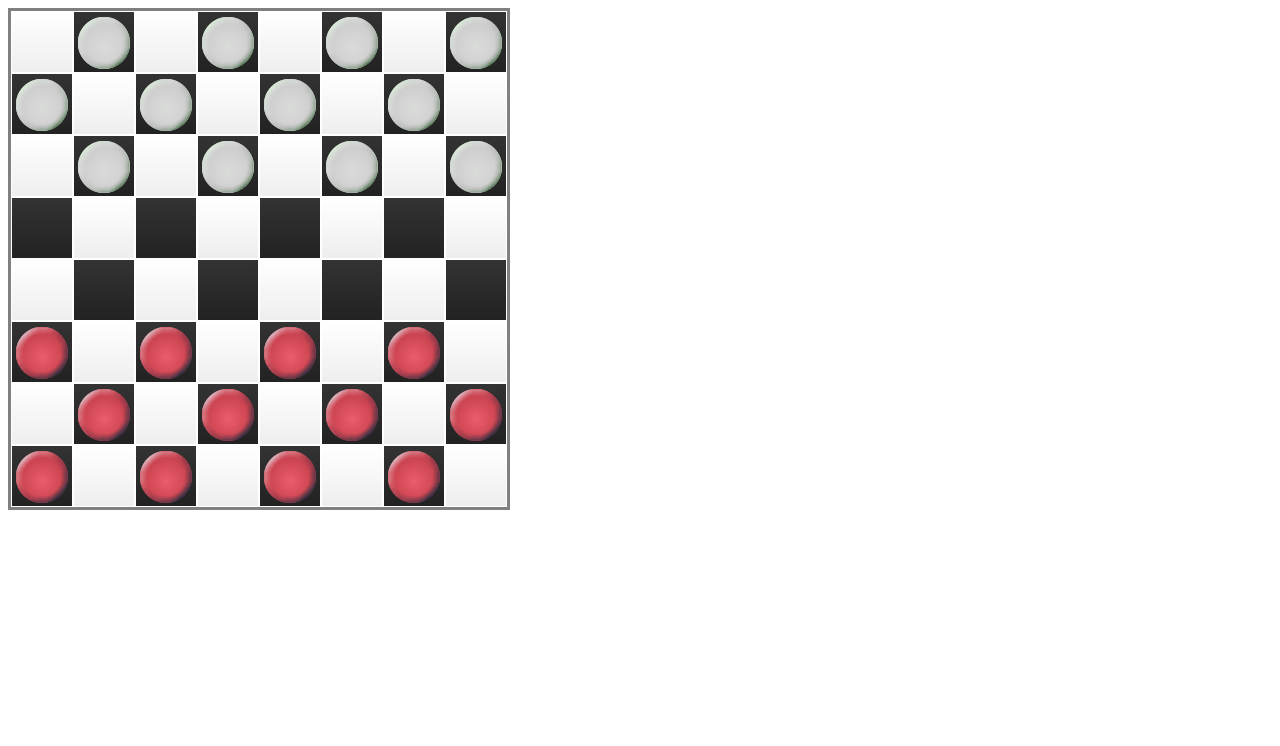
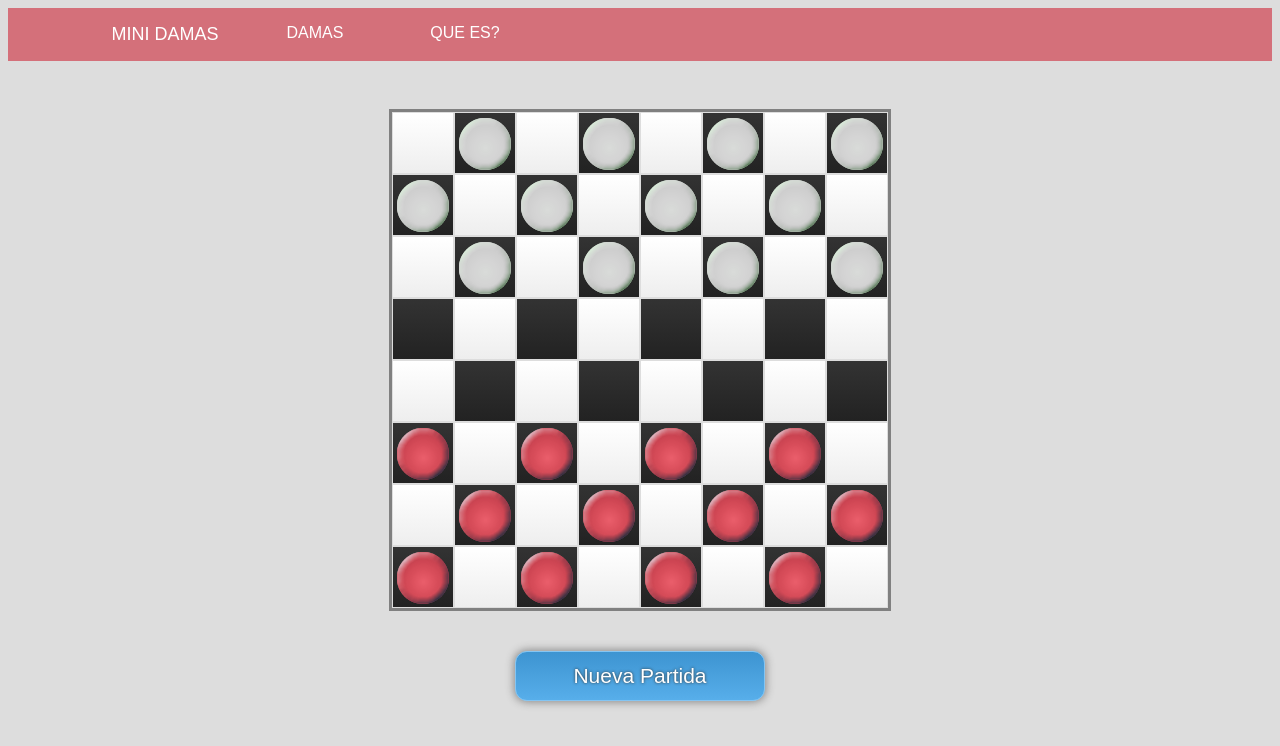
Before and after one commit to bonino97/LPPA, a plain HTML site: page damas/index.html in a window 1280 px wide. Drawn offline with Linux system fonts and the light colour scheme.

Commit message:
Adding navbar and button

```diff
--- a/damas/index.html
+++ b/damas/index.html
@@ -3,23 +3,21 @@
   <head>
     <meta charset="UTF-8" />
     <meta http-equiv="X-UA-Compatible" content="IE=edge" />
-    <meta name="viewport" content="width=device-width, initial-scale=1.0" />
+    <meta name="viewport" content="width=device-width, initial-scale=1" />
     <link rel="stylesheet" href="./styles.css" />
     <title>Damas</title>
   </head>
   <body>
     <div class="container">
+      <div class="navbar">
+        <nav class="nav-container">
+          <a class="font-size-title" href="#">Mini Damas</a>
+          <a class="font-size-nav" href="#">DAMAS</a>
+          <a class="font-size-nav" href="#">QUE ES?</a>
+        </nav>
+      </div>
+      <section class="content">
         <table class="board">
-        <!-- <tr>
-          <th>1</th>
-          <th>2</th>
-          <th>3</th>
-          <th>4</th>
-          <th>5</th>
-          <th>6</th>
-          <th>7</th>
-          <th>8</th>
-        </tr> -->
           <tr>
             <td><div class="item-white"></div></td>
             <td>
@@ -149,6 +147,12 @@
             <td><div class="item-white"></div></td>
           </tr>
         </table>
+      </section>
+      <div class="button-group">
+        <button class="button-style">
+          Nueva Partida
+        </button>
+      </div>
     </div>
   </body>
 </html>
--- a/damas/styles.css
+++ b/damas/styles.css
@@ -1,19 +1,24 @@
-.container {
-  width: 100%;
-  height: 100%;
+body {
   font-family: Arial, Helvetica, sans-serif;
+  background-color: #dddddd;
+  font-size: 62.5%;
+}
+
+.content {
+  display: grid;
+  justify-items: center;
 }
 
 .board {
   border: 3px solid gray;
-  position: absolute;
   border-spacing: 0px !important;
+  overflow-x: auto;
 }
 
-.flex-container {
+/* .flex-container {
   display: flex;
   flex-direction: row;
-}
+} */
 
 .item-black {
   width: 60px;
@@ -40,3 +45,79 @@
   height: 100%;
   background-image: url(./img/PieceWhite.png);
 }
+
+.navbar {
+  margin-bottom: 3rem;
+  padding-right: 0;
+  padding-left: 0;
+  background-color: #d4707a;
+}
+
+.navbar nav {
+  display: grid;
+  grid-template-columns: repeat(auto-fit, minmax(150px, 0fr));
+}
+
+.nav-container {
+  max-width: 1100px;
+  margin: 0 auto;
+}
+
+.navbar a {
+  padding: 1rem;
+  color: white;
+  text-decoration: none;
+  text-transform: uppercase;
+  text-align: center;
+}
+
+.font-size-title {
+  font-size: large;
+}
+
+.font-size-nav {
+  font-size: medium;
+}
+
+.button-group {
+  margin-top: 20px;
+  display: grid;
+  grid-template-columns: repeat(auto-fit, minmax(200px, 1fr));
+  text-align: center;
+  justify-items: center;
+}
+
+.button-style {
+  border-radius: 12px;
+  -webkit-border-radius: 12px;
+  background: linear-gradient(#3d94d1, #57aeea);
+  background-color: lightBlue;
+  display: inline-block;
+  font-size: 21px;
+  margin-top: 20px;
+  padding: 10px 45px;
+  vertical-align: middle;
+  font-family: Arial;
+  color: #fff;
+  border: 1px solid #84c5f3;
+  text-shadow: 0 0 3px #333333;
+  cursor: pointer;
+  box-shadow: 0 0 8px 1px #888888;
+  -webkit-box-shadow: 0 0 8px 1px #888888;
+  width: 250px;
+  height: 50px;
+}
+
+@media (max-width: 700px) {
+  .container {
+    width: 500px;
+    height: 100%;
+  }
+}
+
+@media (max-width: 375px) {
+  .container {
+    width: 500px;
+    height: 100%;
+  }
+}
```
Lines whose indentation alone changed are shown as unchanged.
